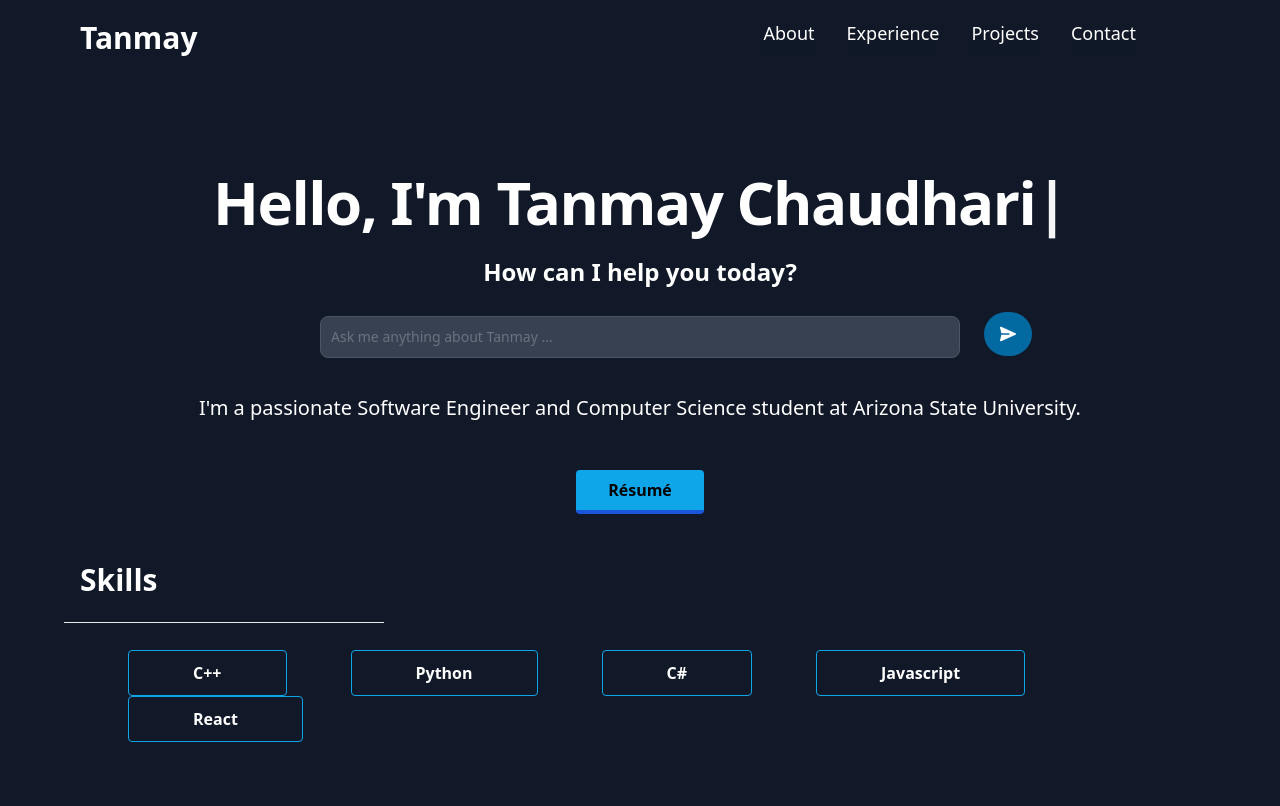
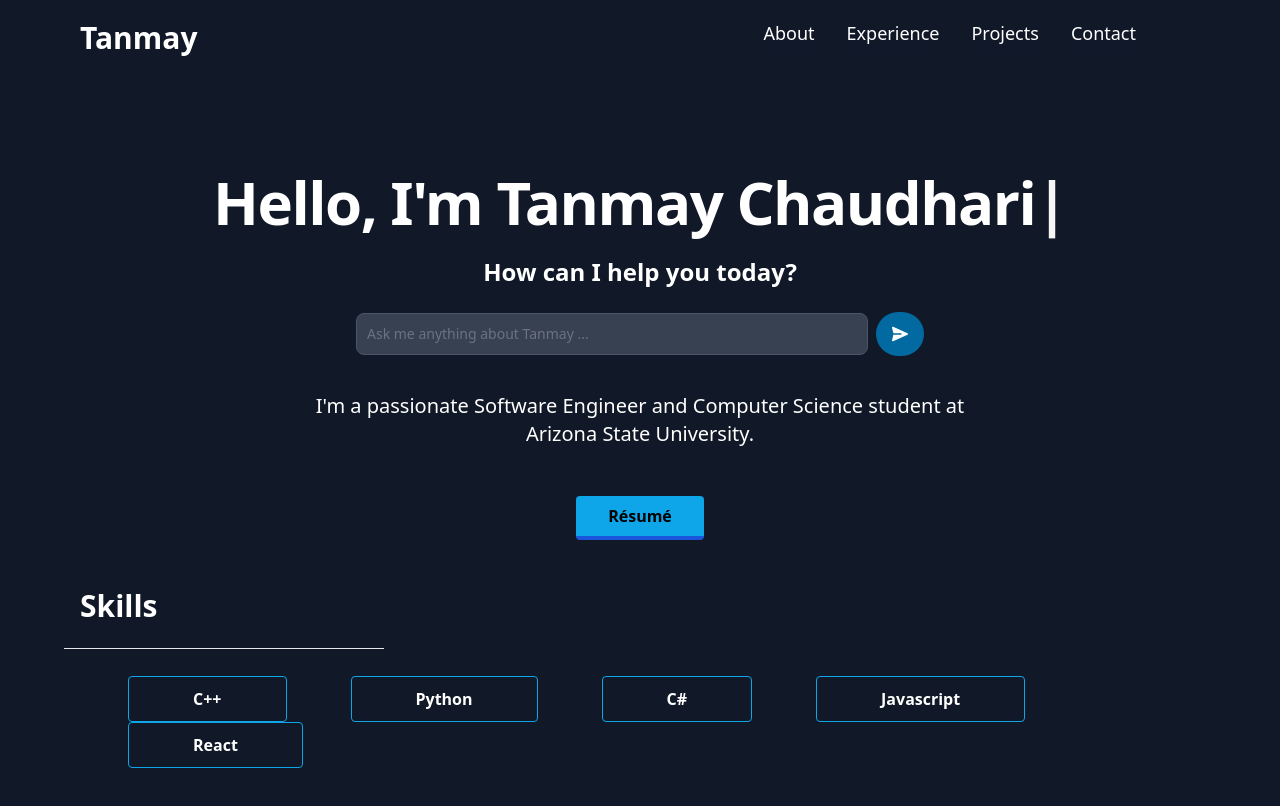
Before and after one commit to TanmayChaudhari04/Portfolio, a React (Vite) app: page / in a window 1280 px wide. Shown: the top 806 px of the page. Built offline with nearby package versions, Linux system fonts and the light colour scheme.

Commit message:
added AI Assistant

```diff
--- a/src/Components/Assistant.jsx
+++ b/src/Components/Assistant.jsx
@@ -116,10 +116,11 @@ function Assistant() {
                 <div className="mt-6 text-2xl text-center text-white font-semibold">
                     How can I help you today?
                 </div>
+                <div className="flex justify-center items-center mt-6 flex-wrap">
                 <input
                     id="chat"
                     rows="1"
-                    className="ml-80 p-2.5 w-6/12 text-sm text-gray-900 bg-gray-700 rounded-lg border border-gray-600 focus:ring-0 focus:border-gray-600 dark:bg-gray-800 dark:border-gray-800 dark:placeholder-gray-500 dark:text-white dark:focus:ring-0 dark:focus:border-gray-600"
+                    className="flex-grow sm:flex-grow-0 w-full sm:w-10/12 md:w-6/12 max-w-xs sm:max-w-md md:max-w-lg p-2.5 text-sm text-gray-900 bg-gray-700 rounded-lg border border-gray-600 focus:ring-0 focus:border-gray-600 dark:bg-gray-800 dark:border-gray-800 dark:placeholder-gray-500 dark:text-white dark:focus:ring-0 dark:focus:border-gray-600"
                     placeholder="Ask me anything about Tanmay ..."
                     value={requestText}
                     onChange={(e) => setRequestText(e.target.value)}
@@ -128,15 +129,16 @@ function Assistant() {
                 />
                 <button
                     type="button"
-                    className="mt-6 ml-6 text-white bg-sky-700 hover:bg-sky-100 focus:ring-4 focus:outline-none focus:ring-sky-200 font-medium rounded-full text-sm p-2.5 text-center inline-flex items-center me-2 dark:bg-sky-800 dark:hover:bg-sky-700 dark:focus:ring-sky-800"
+                    className="ml-2 text-white bg-sky-700 hover:bg-sky-100 focus:ring-4 focus:outline-none focus:ring-sky-200 font-medium rounded-full text-sm p-2.5 text-center inline-flex items-center dark:bg-sky-800 dark:hover:bg-sky-700 dark:focus:ring-sky-800"
                     onClick={handleSendMessage}
                 >
-                <svg className="w-5 h-4 my-1 mx-1 rotate-90 rtl:-rotate-90" aria-hidden="true" xmlns="http://www.w3.org/2000/svg" fill="currentColor" viewBox="0 0 18 20">
-                <path d="m17.914 18.594-8-18a1 1 0 0 0-1.828 0l-8 18a1 1 0 0 0 1.157 1.376L8 18.281V9a1 1 0 0 1 2 0v9.281l6.758 1.689a1 1 0 0 0 1.156-1.376Z" />
-                </svg>
-                <span className="sr-only">Send message</span>
+                    <svg className="w-5 h-4 my-1 mx-1 rotate-90 rtl:-rotate-90" aria-hidden="true" xmlns="http://www.w3.org/2000/svg" fill="currentColor" viewBox="0 0 18 20">
+                        <path d="m17.914 18.594-8-18a1 1 0 0 0-1.828 0l-8 18a1 1 0 0 0 1.157 1.376L8 18.281V9a1 1 0 0 1 2 0v9.281l6.758 1.689a1 1 0 0 0 1.156-1.376Z" />
+                    </svg>
+                    <span className="sr-only">Send message</span>
                 </button>
-                <div className="text-center text-white mt-9 text-xl mx-28" dangerouslySetInnerHTML={{ __html: replyText }} />
+                </div>
+                <div className="text-center text-white mt-9 text-xl mx-28 lg:text-xl sm:px-16 lg:px-48" dangerouslySetInnerHTML={{ __html: replyText }} />
                 <div className="my-12 justify-center flex space-x-4">
                     <button className="text-black rounded bg-sky-500 py-2 px-8 hover:bg-sky-400 font-bold border-b-4 border-blue-700 hover:border-sky-500">
                         <a href={tResume} target={"_blank"}>Résumé</a>
```
